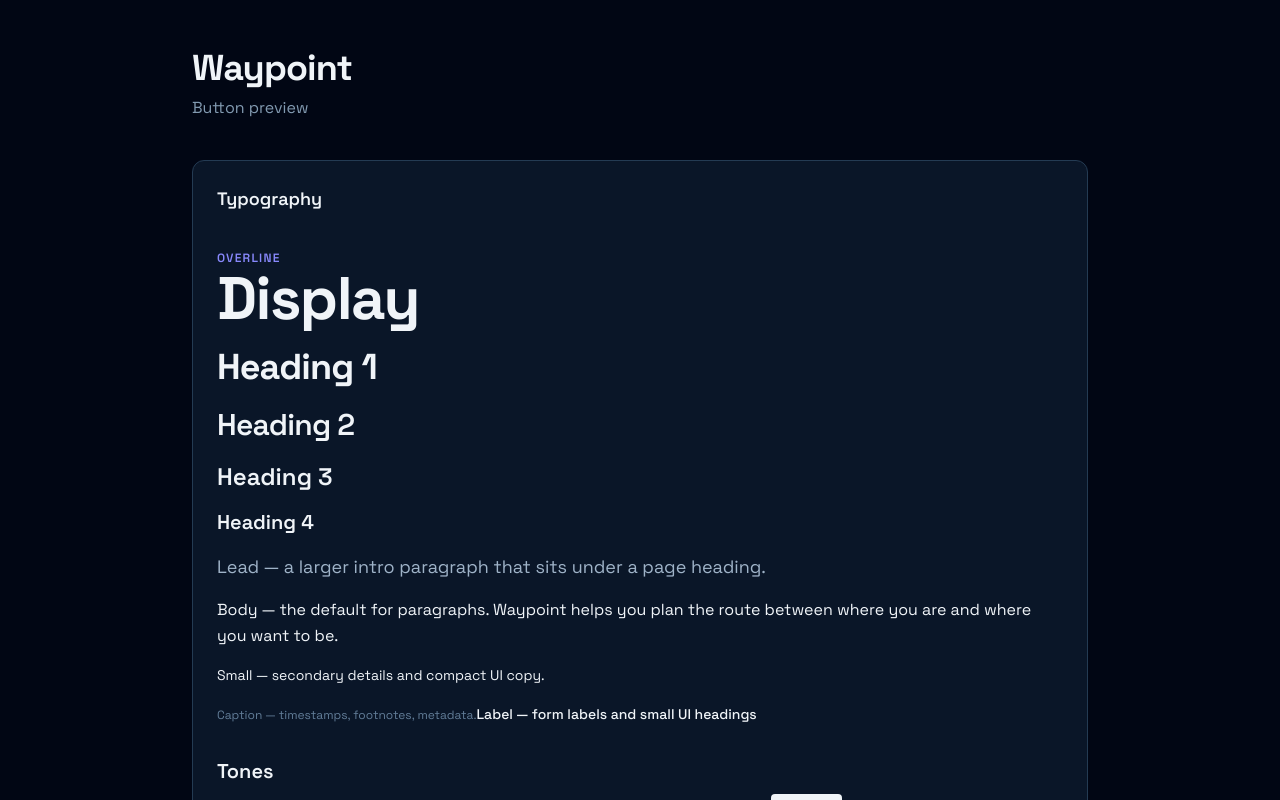
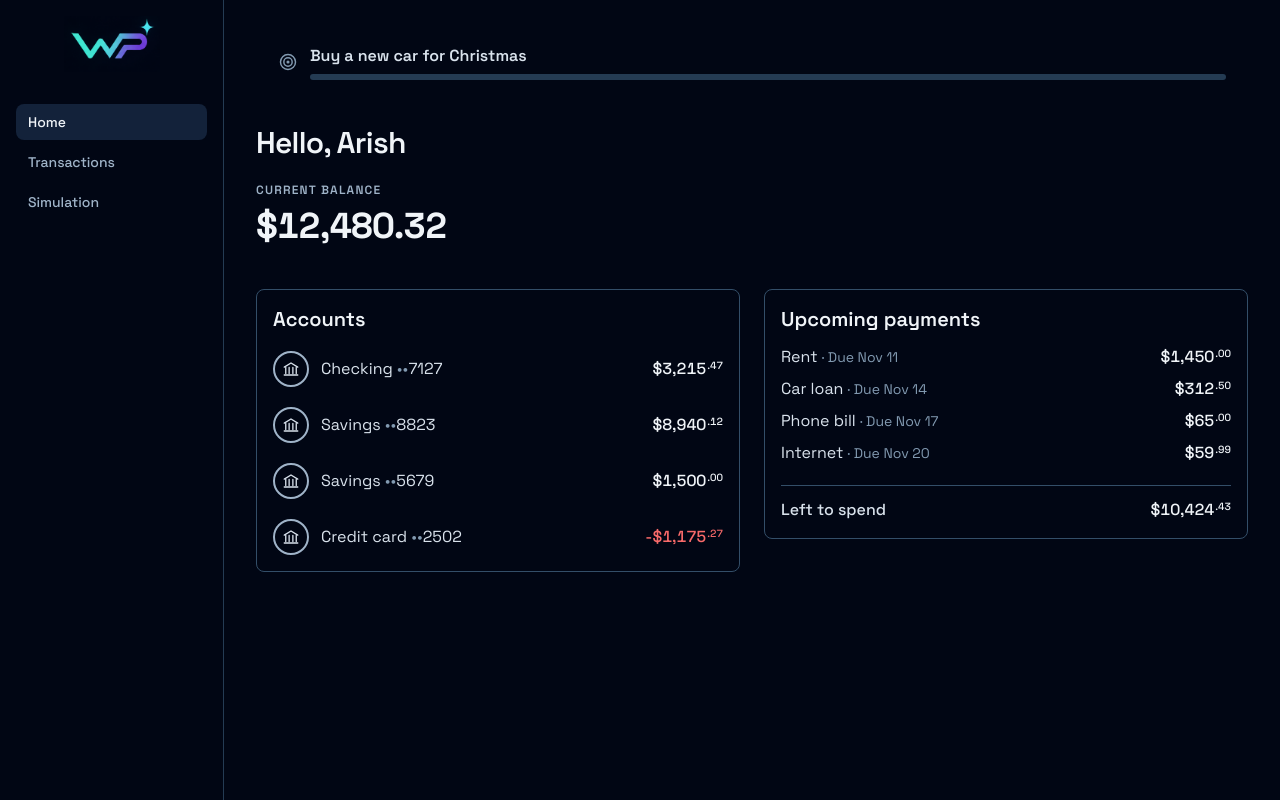
Before and after one commit to vxk8058/Waypoint, a React (Vite) app in the folder client/: page /dashboard in a window 1280 px wide. Shown: the top 800 px of the page. Built offline with nearby package versions, Linux system fonts and the light colour scheme.

Commit message:
worked on home page

```diff
--- a/client/src/components/goal.tsx
+++ b/client/src/components/goal.tsx
@@ -10,23 +10,29 @@ function TargetIcon(props: SVGProps<SVGSVGElement>) {
   );
 }
 
+const brandGradient = "linear-gradient(to right, var(--color-purple-400), var(--color-light-blue-vivid-400), var(--color-teal-300))";
+
 // Solid surface fill inside the padding box, gradient showing through the transparent border.
 const gradientBorder = [
   "linear-gradient(var(--color-surface), var(--color-surface)) padding-box",
-  "linear-gradient(to right, var(--color-purple-400), var(--color-light-blue-vivid-400), var(--color-teal-300)) border-box",
+  `${brandGradient} border-box`,
 ].join(", ");
 
 export interface GoalProps {
   title?: string;
+  /** Completion percentage, 0–100. */
+  progress?: number;
   className?: string;
 }
 
-export function Goal({ title = "Buy a new car for Christmas", className = "" }: GoalProps) {
+export function Goal({ title = "Buy a new car for Christmas", progress = 40, className = "" }: GoalProps) {
+  const pct = Math.min(100, Math.max(0, progress));
+
   return (
     <section
       aria-label="Goal"
       className={[
-        "mx-auto flex h-12 w-full max-w-2xl select-none items-center gap-3 rounded-full border-2 border-transparent px-5 text-blue-grey-400",
+        "flex w-full select-none items-center gap-3 rounded-full border-2 border-transparent px-5 py-2.5 text-blue-grey-400",
         className,
       ]
         .filter(Boolean)
@@ -34,7 +40,23 @@ export function Goal({ title = "Buy a new car for Christmas", className = "" }:
       style={{ background: gradientBorder }}
     >
       <TargetIcon />
-      <span className="truncate text-base font-semibold tracking-normal text-blue-grey-100">{title}</span>
+      <div className="flex min-w-0 flex-1 flex-col gap-1.5">
+        <span className="truncate text-base font-semibold tracking-normal text-blue-grey-100">{title}</span>
+        <div
+          role="progressbar"
+          aria-label={`${title} progress`}
+          aria-valuemin={0}
+          aria-valuemax={100}
+          aria-valuenow={pct}
+          className="h-1.5 w-full overflow-hidden rounded-full bg-blue-grey-800"
+        >
+          {/* Gradient spans the full track and is clipped, so its colors line up with the border's. */}
+          <div
+            className="h-full w-full rounded-full transition-[clip-path] duration-500 ease-out"
+            style={{ background: brandGradient, clipPath: `inset(0 ${100 - pct}% 0 0 round 9999px)` }}
+          />
+        </div>
+      </div>
     </section>
   );
 }
--- a/client/src/main.tsx
+++ b/client/src/main.tsx
@@ -2,11 +2,11 @@ import { StrictMode } from 'react'
 import { createRoot } from 'react-dom/client'
 import './index.css'
 import App from './App.tsx'
-import ComponentShowcase from './components/component-showcase.tsx'
+//import ComponentShowcase from './components/component-showcase.tsx'
+//    <ComponentShowcase />
 
 createRoot(document.getElementById('root')!).render(
   <StrictMode>
-    <ComponentShowcase />
-    {/* <App/> */}
+    <App/>
   </StrictMode>,
 )
--- a/client/src/pages/dashboard.tsx
+++ b/client/src/pages/dashboard.tsx
@@ -42,8 +42,10 @@ export function Dashboard() {
       </aside>
 
       <main className="flex-1 p-8">
-        <Goal className="mb-8" />
-        <Outlet />
+        <div className="mx-auto w-full max-w-5xl">
+          <Goal className="mb-8" />
+          <Outlet />
+        </div>
       </main>
     </div>
   );
--- a/client/src/pages/home.tsx
+++ b/client/src/pages/home.tsx
@@ -1,7 +1,162 @@
+import type { SVGProps } from "react";
 import { Text } from "../components/text";
 
+const currency = new Intl.NumberFormat("en-US", { style: "currency", currency: "USD" });
+
+interface Account {
+  id: string;
+  type: string;
+  last4: string;
+  balance: number;
+}
+
+// Placeholder until accounts come from the API. Credit balances owed are negative.
+const accounts: Account[] = [
+  { id: "chk-7127", type: "Checking", last4: "7127", balance: 3215.47 },
+  { id: "sav-8823", type: "Savings", last4: "8823", balance: 8940.12 },
+  { id: "sav-5679", type: "Savings", last4: "5679", balance: 1500.0 },
+  { id: "cc-2502", type: "Credit card", last4: "2502", balance: -1175.27 },
+];
+
+const currentBalance = accounts.reduce((sum, account) => sum + account.balance, 0);
+
+interface Payment {
+  id: string;
+  name: string;
+  dueDate: Date;
+  amount: number;
+}
+
+function daysFromToday(days: number) {
+  const date = new Date();
+  date.setHours(0, 0, 0, 0);
+  date.setDate(date.getDate() + days);
+  return date;
+}
+
+// Placeholder until payments come from the API.
+const payments: Payment[] = [
+  { id: "rent", name: "Rent", dueDate: daysFromToday(3), amount: 1450.0 },
+  { id: "car", name: "Car loan", dueDate: daysFromToday(6), amount: 312.5 },
+  { id: "phone", name: "Phone bill", dueDate: daysFromToday(9), amount: 65.0 },
+  { id: "internet", name: "Internet", dueDate: daysFromToday(12), amount: 59.99 },
+  { id: "gym", name: "Gym membership", dueDate: daysFromToday(15), amount: 40.0 },
+  { id: "insurance", name: "Car insurance", dueDate: daysFromToday(21), amount: 128.4 },
+];
+
+const today = new Date();
+const dueThisMonth = payments
+  .filter((p) => p.dueDate.getFullYear() === today.getFullYear() && p.dueDate.getMonth() === today.getMonth())
+  .reduce((sum, p) => sum + p.amount, 0);
+
+// Show only the next few payments, soonest first.
+const upcomingPayments = [...payments].sort((a, b) => a.dueDate.getTime() - b.dueDate.getTime()).slice(0, 4);
+
+// What's left after this month's payments come out of the current balance.
+const leftToSpend = currentBalance - dueThisMonth;
+
+const shortDate = new Intl.DateTimeFormat("en-US", { month: "short", day: "numeric" });
+
+function BankIcon(props: SVGProps<SVGSVGElement>) {
+  return (
+    <svg viewBox="0 0 24 24" fill="none" stroke="currentColor" strokeWidth={1.75} strokeLinecap="round" strokeLinejoin="round" aria-hidden="true" {...props}>
+      <path d="M3 9.5 12 4l9 5.5" />
+      <path d="M5 10v8M9.5 10v8M14.5 10v8M19 10v8" />
+      <path d="M3 20h18" />
+    </svg>
+  );
+}
+
+// Renders "$1,020.00" with the cents raised and smaller, e.g. $1,020⁰⁰.
+function Money({ amount }: { amount: number }) {
+  const formatted = currency.format(amount);
+  const dot = formatted.lastIndexOf(".");
+  return (
+    <span className="tabular-nums">
+      {formatted.slice(0, dot)}
+      <sup className="ml-px text-[0.65em] font-medium">{formatted.slice(dot)}</sup>
+    </span>
+  );
+}
+
 export function Home() {
-  return <Text variant="h2" as="h1">Home</Text>;
+  return (
+    <div className="flex flex-col gap-10">
+      <header className="flex flex-col gap-5">
+        <Text variant="h2" as="h1">Hello, Arish</Text>
+
+        <section aria-labelledby="current-balance-label" className="flex flex-col gap-1.5">
+          <Text id="current-balance-label" variant="overline" tone="muted">
+            Current balance
+          </Text>
+          <Text variant="h1" as="p" className="tabular-nums">
+            {currency.format(currentBalance)}
+          </Text>
+        </section>
+      </header>
+
+      <div className="flex flex-col gap-6 md:flex-row md:items-start">
+        <section aria-labelledby="accounts-heading" className="flex w-full max-w-lg flex-col gap-2 rounded-lg border border-blue-grey-700 px-4 pt-4 pb-1.5">
+          <Text id="accounts-heading" variant="h4" as="h2">
+            Accounts
+          </Text>
+
+          <ul className="flex flex-col">
+            {accounts.map((account) => (
+              <li key={account.id} className="flex items-center gap-3 py-2.5">
+                <span
+                  className={[
+                    "grid size-9 shrink-0 place-items-center rounded-full border-2",
+                    account.balance === 0 ? "border-blue-grey-700 text-blue-grey-600" : "border-blue-grey-300 text-blue-grey-100",
+                  ].join(" ")}
+                >
+                  <BankIcon className="size-[1.125rem]" />
+                </span>
+                <span className="flex-1 truncate text-base text-blue-grey-100">
+                  {account.type} <span className="text-blue-grey-400">••</span>
+                  {account.last4}
+                </span>
+                <span
+                  className={[
+                    "text-base font-medium",
+                    account.balance < 0 ? "text-red-vivid-300" : "text-blue-grey-050",
+                  ].join(" ")}
+                >
+                  <Money amount={account.balance} />
+                </span>
+              </li>
+            ))}
+          </ul>
+        </section>
+
+        <section aria-labelledby="payments-heading" className="flex w-full max-w-lg flex-col gap-2 rounded-lg border border-blue-grey-700 px-4 py-4">
+          <Text id="payments-heading" variant="h4" as="h2">
+            Upcoming payments
+          </Text>
+
+          <ul className="flex flex-col">
+            {upcomingPayments.map((payment) => (
+              <li key={payment.id} className="flex items-baseline gap-3 py-1">
+                <span className="flex-1 truncate text-base text-blue-grey-100">
+                  {payment.name} <span className="text-sm text-blue-grey-400">· Due {shortDate.format(payment.dueDate)}</span>
+                </span>
+                <span className="text-base font-medium text-blue-grey-050">
+                  <Money amount={payment.amount} />
+                </span>
+              </li>
+            ))}
+          </ul>
+
+          <p className="mt-2 flex justify-between gap-3 border-t border-blue-grey-700 pt-3 text-base">
+            <span className="font-medium text-blue-grey-100">Left to spend</span>
+            <span className={["font-medium", leftToSpend < 0 ? "text-red-vivid-300" : "text-blue-grey-050"].join(" ")}>
+              <Money amount={leftToSpend} />
+            </span>
+          </p>
+        </section>
+      </div>
+    </div>
+  );
 }
 
 export default Home;
```
